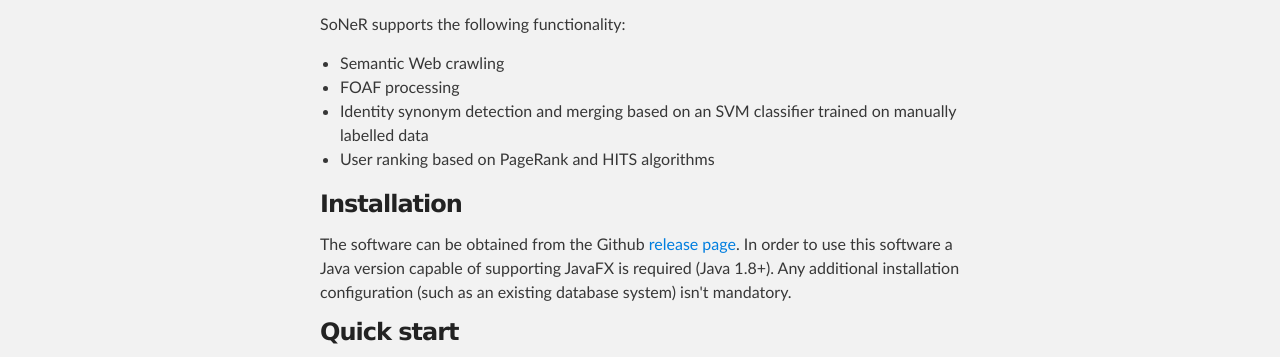
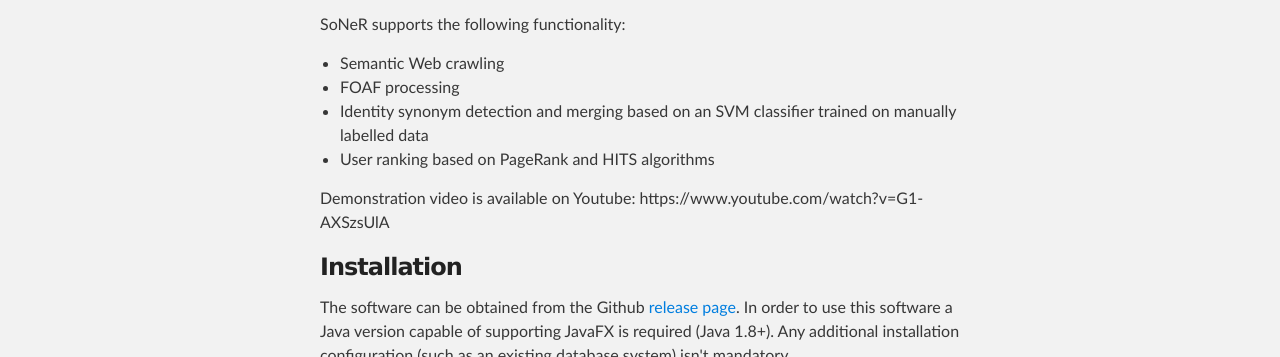
Before and after one commit to gajop/SoNeR, a plain HTML site: page index.html in a window 1280 px wide. Shown: the part 357-714 px from the top of the page. Drawn offline with Linux system fonts and the light colour scheme.

Commit message:
add YT demonstration video

```diff
--- a/index.html
+++ b/index.html
@@ -43,7 +43,7 @@
 <li>Identity synonym detection and merging based on an SVM classifier trained on manually labelled data</li>
 <li>User ranking based on PageRank and HITS algorithms</li>
 </ul>
-
+<p>Demonstration video is available on Youtube: https://www.youtube.com/watch?v=G1-AXSzsUlA</p>
 <h3><a id="installation" class="anchor" href="#installation" aria-hidden="true"><span class="octicon octicon-link"></span></a>Installation</h3>
 The software can be obtained from the Github <a href="https://github.com/gajop/SoNeR/releases/tag/1.1.1">release page</a>.
 In order to use this software a Java version capable of supporting JavaFX is required (Java 1.8+).
```
